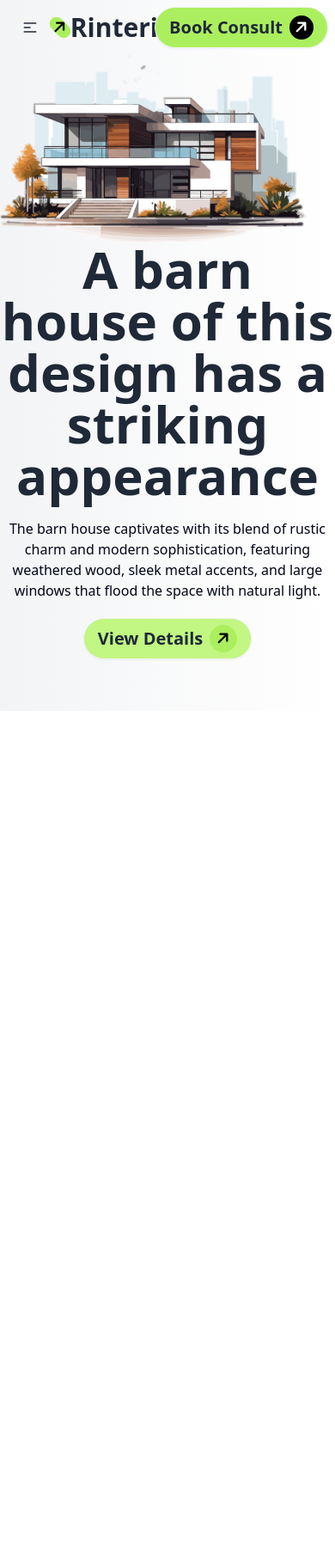
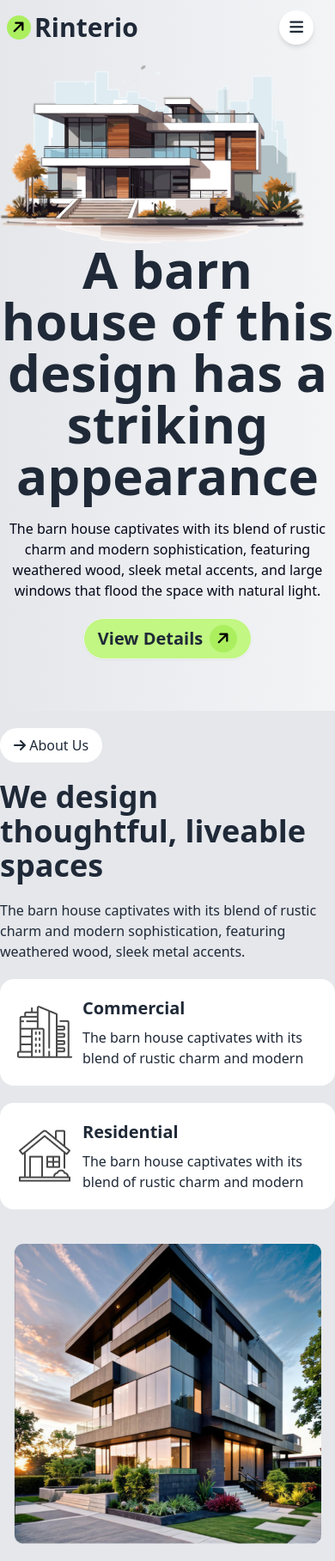
Before and after one commit to MushfikhaJyoti/as3-rinterio-web, a plain HTML site: page index.html in a window 390 px wide. Shown: the whole page at 86% size. Before the commit the page ends 844 px from the top, so only its background shows below. Drawn offline with nearby package versions, Linux system fonts and the light colour scheme.

Commit message:
about us section done

```diff
--- a/index.html
+++ b/index.html
@@ -35,36 +35,13 @@
 </head>
 <body>
     <!--Header Section  -->
-    <header class="bg-gradient-to-r from-gray-100">
+    <header class="bg-gradient-to-r from-gray-200 to-gray-100">
     <!-- Nav Section -->
        <nav class="container lg:w-4/5  mx-auto">
         <div class="navbar">
             <div class="navbar-start">
-              <div class="dropdown">
-                <div tabindex="0" role="button" class="btn btn-ghost lg:hidden">
-                  <svg
-                    xmlns="http://www.w3.org/2000/svg"
-                    class="h-5 w-5"
-                    fill="none"
-                    viewBox="0 0 24 24"
-                    stroke="currentColor">
-                    <path
-                      stroke-linecap="round"
-                      stroke-linejoin="round"
-                      stroke-width="2"
-                      d="M4 6h16M4 12h8m-8 6h16" />
-                  </svg>
-                </div>
-                <ul
-                  tabindex="0"
-                  class="menu menu-sm dropdown-content bg-base-100 rounded-box z-[1] mt-3 w-52 p-2 shadow">
-                  <li><a>Home</a></li>
-                  <li><a>Service</a></li>
-                  <li><a>Portfolio</a></li>
-                  <li><a>Blogs</a></li>
-                  <li><a>Contact Us</a></li>
-                </ul>
-              </div>
+
+
               <i class="fa-duotone fa-solid fa-arrow-right w-7 h-7 -rotate-45 text-black text-lg inline-flex rounded-full justify-center items-center bg-[#ABEF5F] mr-1"></i> <a class="text-3xl font-bold">Rinterio</a>
             </div>
             <div class="navbar-center hidden lg:flex">
@@ -78,10 +55,26 @@
             </div>
             <div class="navbar-end">
                 <div class="hidden md:block">
-                  <i class="fa-duotone fa-solid fa-arrow-right"></i>
-                  <i class="fa-light fa-star"></i>
-                </div>
-                <a class="btn bg-[#ABEF5F] rounded-full text-xl font-bold">Book Consult <i class="fa-duotone fa-solid fa-arrow-right w-7 h-7 -rotate-45 text-white text-lg inline-flex rounded-full justify-center items-center bg-black "></i> </a>
+                  <div class="flex gap-2"> <i class="fa-duotone fa-solid fa-arrow-right  w-10 h-10 rounded-full bg-white text-lg shadow-md flex justify-center items-center"></i>
+                    <i class="fa-duotone fa-solid fa-arrow-right  w-10 h-10 rounded-full bg-white text-lg shadow-md flex justify-center items-center "></i>
+                   <a class="btn bg-[#ABEF5F] rounded-full text-xl font-bold">Book Consult <i class="fa-duotone fa-solid fa-arrow-right w-7 h-7 -rotate-45 text-white text-lg inline-flex rounded-full justify-center items-center bg-black "></i> </a></div>
+
+                                  </div>
+                                  <div class="dropdown">
+                                    <div tabindex="0" role="button" class="btn btn-ghost lg:hidden">
+                                      <i class="fa-solid fa-bars w-10 h-10 rounded-full bg-white text-lg shadow-md flex justify-center items-center"></i>
+                                    </div>
+                                      <ul
+                                      tabindex="0"
+                                      class="menu menu-sm dropdown-content bg-base-100 rounded-box z-[1] mt-3 w-52 p-2 shadow right-0">
+                                      <li><a>Home</a></li>
+                                      <li><a>Service</a></li>
+                                      <li><a>Portfolio</a></li>
+                                      <li><a>Blogs</a></li>
+                                      <li><a>Contact Us</a></li>
+                                    </ul>
+                                  </div>
+
             </div>
           </div>
         </nav>
@@ -92,17 +85,50 @@
         <img src="assets/banner.png" class="w-11/12" alt="">
        </div>
        <!-- text Box -->
-    <div class="container lg:w-2/4  mx-auto">
+    <div class="container w-full lg:w-2/4  mx-auto">
       <h1 class="text-6xl font-extrabold text-center mb-5">A barn house of this design has a striking appearance</h1>
       <p class="text-base text-center mb-5 text-slate-950">The barn house captivates with its blend of rustic charm and modern sophistication, featuring weathered wood, sleek metal accents, and large windows that flood the space with natural light.</p>
-      <div class="flex justify-center items-center"><a class="btn bg-[#c0f781fb] rounded-full text-xl font-bold text-center mb-5">View Details<i class="fa-duotone fa-solid fa-arrow-right w-8 h-8 -rotate-45 text-black text-lg inline-flex rounded-full justify-center items-center bg-[#ABEF5F]"></i> </a></div>
 
-
-    </div>
+      <div class="flex justify-center items-center w-full"><a class="btn bg-[#c0f781fb] rounded-full text-xl font-bold text-center mb-5">View Details<i class="fa-duotone fa-solid fa-arrow-right w-8 h-8 -rotate-45 text-black text-lg inline-flex rounded-full justify-center items-center bg-[#ABEF5F]"></i> </a></div>
+          </div>
 
     </header>
     <!-- Main Section -->
-     <main></main>
+     <main>
+      <!-- About us Section -->
+       <div class="bg-gray-200">
+        <div class="container lg:w-11/12 mx-auto flex flex-col lg:flex-row justify-center items-center gap-10">
+          <!-- Text Box -->
+           <div class="lg:my-20 container lg:w-2/5 mx-auto relative">
+            <div class="hidden md:block">
+              <img src="assets/Vector.png" class="w-28 h-24 p-2 absolute -left-14 -top-20 m-2 border-dashed border-2 border-gray-400 border-dott" alt="">
+            </div>
+              <button class=" bg-white rounded-full px-4 py-2 mt-5 mb-5"><i class="fa-duotone fa-solid fa-arrow-right"></i> About Us</button>
+              <h2 class="text-4xl font-bold mb-5"> We design thoughtful, liveable spaces</h2>
+              <p class="mb-5">The barn house captivates with its blend of rustic charm and modern sophistication, featuring weathered wood, sleek metal accents.</p>
+            <!-- first column -->
+             <div class="flex justify-center items-center gap-3 bg-white mb-5 p-5 rounded-2xl">
+              <img src="assets/commercial.png" alt="">
+              <div> <h3 class="text-xl font-bold mb-2">Commercial</h3>
+                <p> The barn house captivates with its blend of rustic charm and modern</p></div>
+
+             </div>
+            <!-- second column -->
+            <div class="flex justify-center items-center gap-3 bg-white p-5 rounded-2xl">
+              <img src="assets/residential.png" alt="">
+              <div> <h3 class="text-xl font-bold mb-2">Residential</h3>
+                <p> The barn house captivates with its blend of rustic charm and modern</p></div>
+
+             </div>
+
+
+           </div>
+           <!-- Image box -->
+            <div><img src="assets/Rectangle.png" class="lg:my-20 container w-11/12 lg:w-full mx-auto mb-5" alt=""></div>
+        </div>
+       </div>
+
+     </main>
 
     <!-- Footer Section -->
      <footer></footer>
```
